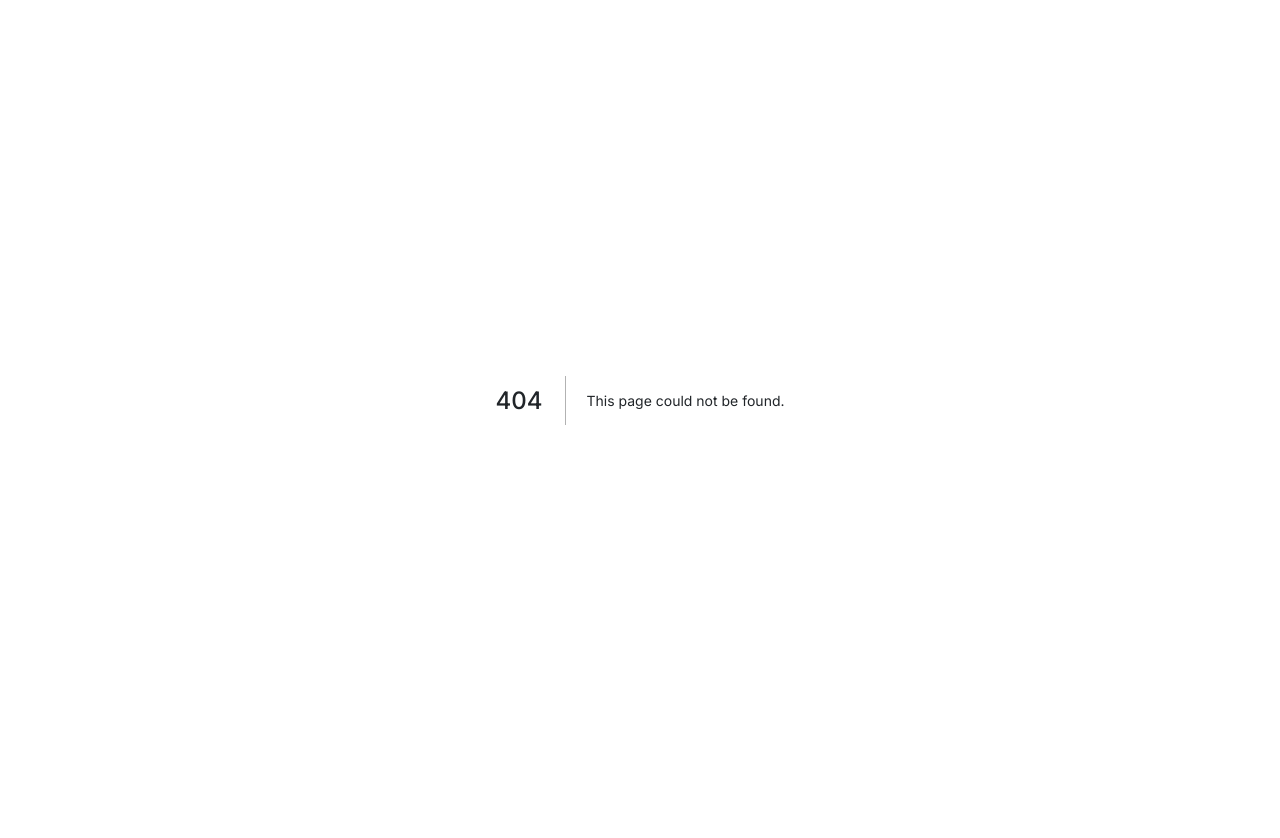
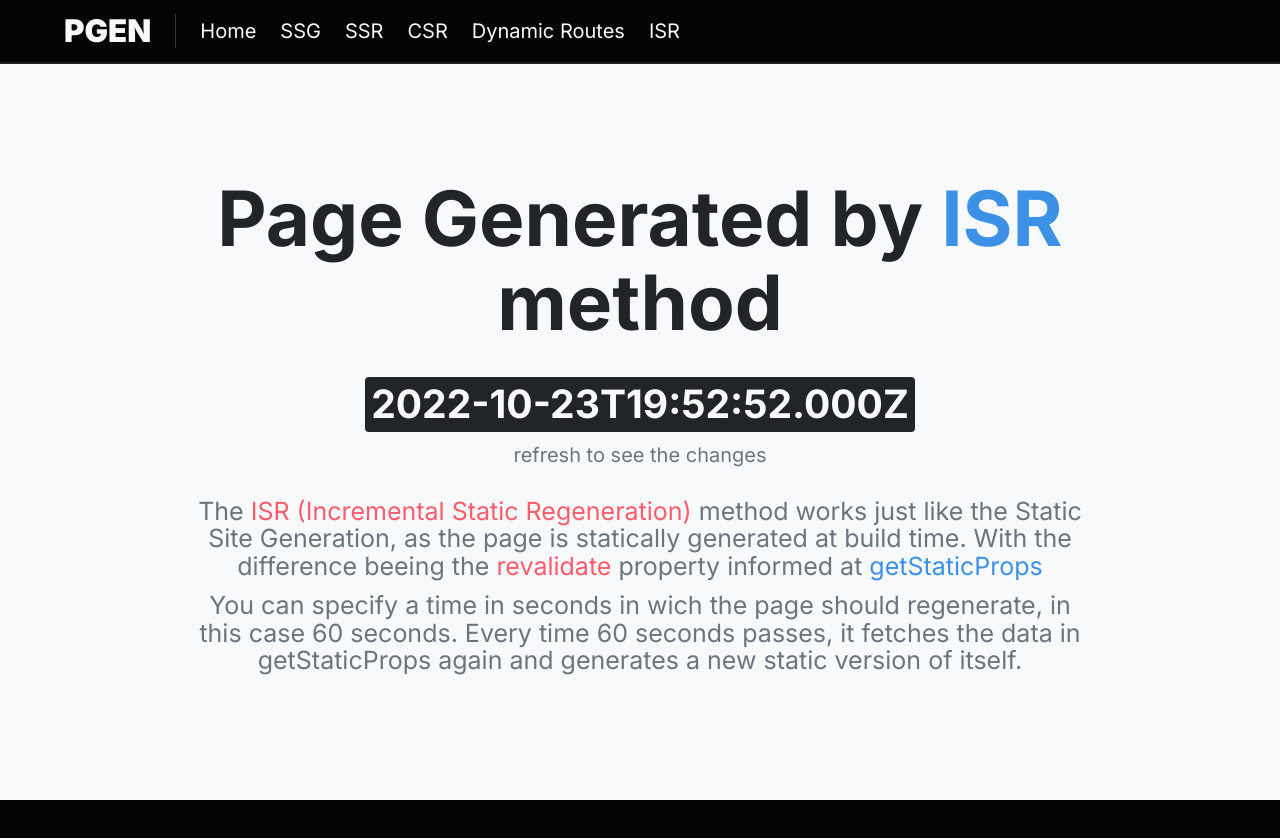
Before and after one commit to RafaFreitasNog/next-page-examples, a Next.js app: page /isr in a window 1280 px wide. Before the commit this address had no page. Shown: the top 838 px of the page. Before the commit the page ends 800 px from the top, so only its background shows below. Built offline with nearby package versions, Linux system fonts and the light colour scheme.

Commit message:
Added the ISR page with a 60 second stale-while-revalidate

```diff
--- a/components/Header.jsx
+++ b/components/Header.jsx
@@ -12,7 +12,8 @@ function Header() {
           <li><Link href="/ssg"><p>SSG</p></Link></li>
           <li><Link href="/ssr"><p>SSR</p></Link></li>
           <li><Link href="/csr"><p>CSR</p></Link></li>
-          <li><Link href="/poke-list"><p>CSR</p></Link></li>
+          <li><Link href="/poke-list"><p>Dynamic Routes</p></Link></li>
+          <li><Link href="/isr"><p>ISR</p></Link></li>
         </ul>
       </div>
     </Fragment>
--- a/pages/index.jsx
+++ b/pages/index.jsx
@@ -11,7 +11,7 @@ export default function Home() {
       <Header />
       <div id={styles.homeWrapper} >
         <div id={styles.homeContent}>
-          <h1 className='bold' >Different page generations demo</h1>
+          <h1 className='bold' >Different page generations in Next.js</h1>
           <h4 className='thin'>switch between the <span className="red">pages</span> in the navbar to see more</h4>
         </div>
       </div>
--- /dev/null
+++ b/pages/isr.jsx
@@ -0,0 +1,36 @@
+import Footer from "../components/Footer";
+import Header from "../components/Header";
+import styles from "../styles/Isr.module.css"
+
+function IncrementalStaticRegeneration({ date }) {
+  return (
+    <>
+    <Header/>
+    <div className={styles.pageWrapper}>
+        <div className={styles.pageContent}>
+          <div className={styles.mainContent}>
+            <h1 className="bold">Page Generated by <span className="blue">ISR</span> method</h1>
+            <h4 className="bold">{date}</h4>
+            <p>refresh to see the changes</p>
+            <h6>The <span className="red">ISR (Incremental Static Regeneration)</span> method works just like the Static Site Generation, as the page is statically generated at build time. With the difference beeing the <span className="red">revalidate</span> property informed at <span className="blue">getStaticProps</span></h6>
+            <h6>You can specify a time in seconds in wich the page should regenerate, in this case 60 seconds. Every time 60 seconds passes, it fetches the data in getStaticProps again and generates a new static version of itself.</h6>
+          </div>
+        </div>
+      </div>
+    <Footer/>
+    </>
+   );
+}
+
+export async function getStaticProps() {
+  const date = new Date().toISOString()
+
+  return {
+    props: {
+      date,
+    },
+    revalidate: 60,
+  }
+}
+
+export default IncrementalStaticRegeneration;
--- a/pages/poke-list.jsx
+++ b/pages/poke-list.jsx
@@ -9,10 +9,12 @@ function RepoList({ pokemons }) {
     <Header/>
     <div className={styles.pageWrapper}>
       <div className={styles.pageContent}>
+        <h1 className="bold">Static Generation with <span className="blue">Dynamic</span> Routing</h1>
+        <h6>Each one of this pokemons in the list has a static page generated at build time using the dynamic route <span className="blue">&apos;pokemon/[pokemon].js&apos;</span> with <span className="red">getStaticPaths</span> and <span className="red">getStaticProps</span>.</h6>
         <ul className={styles.pokemonList}>
           {pokemons.map((pokemon) =>
             <li key={pokemon.name}>
-              <Link href={`pokemons/${pokemon.name}`} ><h5>{pokemon.name}</h5></Link>
+              <Link href={`pokemons/${pokemon.name}`} ><p>{pokemon.name}</p></Link>
             </li>
           )}
         </ul>
--- a/styles/Home.module.css
+++ b/styles/Home.module.css
@@ -1,4 +1,3 @@
-
 div #homeContent {
   height: 92vh;
   display: flex;
@@ -9,6 +8,7 @@ div #homeContent {
   align-items: center;
 }
 #homeContent h1 {
+  margin: 0 80px;
   color: var(--gray-1);
 }
 #homeContent h4 {
--- /dev/null
+++ b/styles/Isr.module.css
@@ -0,0 +1,34 @@
+.pageContent {
+  height: 92vh;
+  background-color: var(--gray-1);
+  display: flex;
+  flex-direction: column;
+  justify-content: center;
+  align-items: center;
+}
+.mainContent {
+  margin: 0 80px 0 80px;
+  display: flex;
+  flex-direction: column;
+  justify-content: center;
+  align-items: center;
+}
+.mainContent h1 {
+  margin-bottom: var(--space-4);
+}
+.mainContent h4{
+  color: var(--gray-1);
+  background-color: var(--gray-9);
+  padding: var(--space-1);
+  border-radius: var(--radius-1);
+  margin-bottom: var(--space-2);
+}
+.mainContent p {
+  color: var(--gray-6);
+  margin-bottom: var(--space-4);
+}
+.mainContent h6 {
+  color: var(--gray-6);
+  max-width: 80%;
+  margin-bottom: var(--space-2);
+}
--- /dev/null
+++ b/styles/Pokemonpage.module.css
@@ -0,0 +1,42 @@
+.pageContent {
+  min-height: 92vh;
+  background-color: var(--gray-1);
+  margin: 0 80px;
+  display: flex;
+  flex-direction: column;
+  justify-content: center;
+  align-items: center;
+  gap: var(--space-4);
+}
+.pokemonCard {
+  height: 600px;
+  width: 400px;
+  background-color: var(--yellow);
+  padding: 12px 24px;
+  border-radius: var(--radius-2);
+  box-shadow: 1px 1px 8px 1px var(--gray-5);
+  border: 4px solid rgb(255, 205, 77);
+  background: rgb(255,183,3);
+  background: linear-gradient(145deg, rgba(255,183,3,1) 30%, rgba(251,133,0,1) 60%);
+
+  box-sizing: border-box;
+  display: flex;
+  flex-direction: column;
+  align-items: flex-start;
+}
+.imgConteiner {
+  width: 100%;
+  height: 300px;
+  border-radius: var(--radius-1);
+  background-size: cover;
+  background-color: var(--gray-2);
+  box-sizing: border-box;
+  margin: 6px 0 12px 0;
+  border: 8px solid var(--gray-5);
+}
+.imgConteiner img {
+  width: 100%;
+}
+.pokemonCard h6 {
+  text-transform: capitalize;
+}
--- a/styles/Repo-list.module.css
+++ b/styles/Repo-list.module.css
@@ -1,24 +1,35 @@
 .pageContent {
-  height: 92vh;
+  min-height: 92vh;
   background-color: var(--gray-1);
+  margin: 0 80px;
   display: flex;
   flex-direction: column;
   justify-content: center;
   align-items: center;
+  gap: var(--space-4);
+}
+.pageContent h6 {
+  color: var(--gray-6);
+  max-width: 80%;
 }
 .pokemonList {
   list-style-type: none;
-  width: 90%;
-  display: flex;
-  flex-wrap: wrap;
+  width: 60%;
+  display: grid;
+  grid-template-columns: repeat(4, 1fr);
+  background-color: var(--gray-3);
+  border: 2px solid var(--gray-3);
+  gap: 2px;
 }
 .pokemonList li {
-  border-width: 2px 2px 2px 2px;
-  border-style: solid;
-  border-color: var(--gray-6);
   padding: var(--space-2);
-
+  background-color: var(--gray-2);
+  transition: 0.3s;
+  cursor: pointer;
 }
-.pokemonList li h5 {
-  color: var(--gray-9);
+.pokemonList li:hover {
+  background-color: var(--gray-3);
 }
+.pokemonList li p {
+  color: var(--gray-6);
+}
--- a/styles/components/Header.module.css
+++ b/styles/components/Header.module.css
@@ -10,6 +10,9 @@
   justify-content: flex-start;
   align-items: center;
   gap: var(--space-3);
+}
+#headerConteiner * {
+  transition: 0.3s
 }
 #headerConteiner h5 {
   color: var(--gray-1);
@@ -31,3 +34,7 @@
 #headerConteiner li {
   cursor: pointer;
 }
+
+#headerConteiner p:hover {
+  color: var(--red);
+}
--- a/styles/globals.css
+++ b/styles/globals.css
@@ -90,7 +90,7 @@ p {
   color: var(--gray-9);
   text-align: center;
 }
-p.bold, h1.bold, h2.bold, h3.bold, h4.bold, h5.bold, h6.bold span.bold {
+p.bold, h1.bold, h2.bold, h3.bold, h4.bold, h5.bold, h6.bold, span.bold {
   font-weight: 700;
 }
 p.italic, h1.italic, h2.italic, h3.italic, h4.italic, h5.italic, h6.italic, span.italic {
```
Also changed, not shown: pages/pokemons/[pokemon].jsx (+21 -2 lines).
